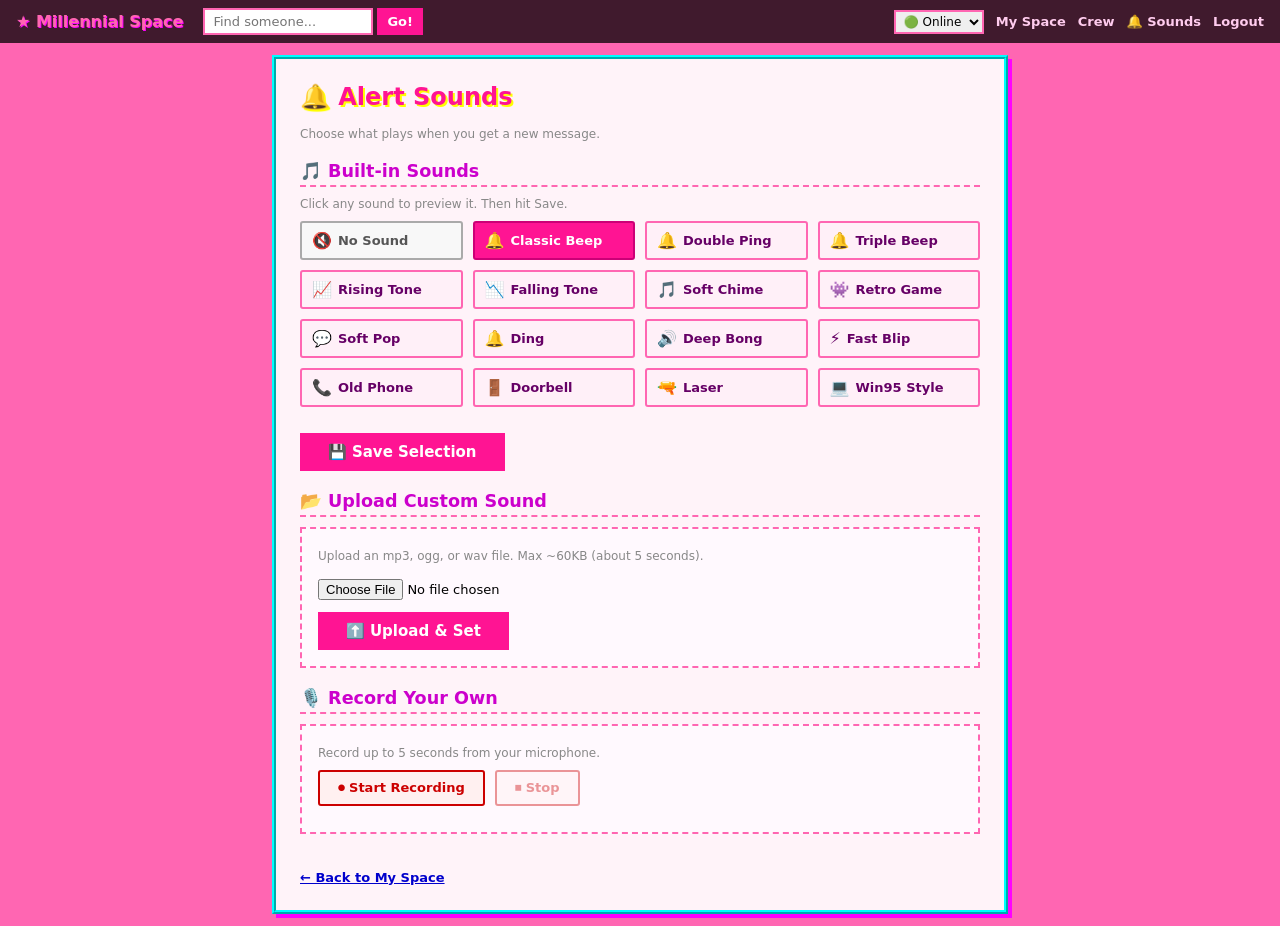
After one commit to brickface082/millennial-space, a Flask app: page /sounds in a window 1280 px wide. The commit adds this page. Run offline with Flask 3, Linux system fonts and the light colour scheme; the visitor is signed in with stand-in values (Sample User, id 1); data comes from the database, SQL or seed files in the repository.

Commit message:
T019: Alert sound system — 16 built-in Web Audio API sounds + custom upload + mic recording
- Add alert_sound (VARCHAR30) and custom_sound (TEXT) columns to User model with bulletproof migration
- New /sounds route: select from 16 CC0 programmatic sounds, upload file (<60KB base64), or record mic
- Web Audio API generates all built-in sounds in-browser (zero files, zero copyright)
- Custom sounds stored as base64 data URI in custom_sound column (survives Render redeploys, M008-safe)
- chat.html polling now calls playAlert() on new messages using user saved preference
- 🔔 Sounds link added to nav bar
- 11 new automated tests (38 total, 0 failed)

Co-Authored-By: Claude Sonnet 4.6 <noreply@anthropic.com>

```diff
--- a/app.py
+++ b/app.py
@@ -43,6 +43,8 @@ class User(db.Model, UserMixin):
     last_seen = db.Column(db.DateTime, nullable=True)
     msg_filter = db.Column(db.String(10), default="open")
     away_message = db.Column(db.Text, default="")
+    alert_sound = db.Column(db.String(30), default="classic_beep")
+    custom_sound = db.Column(db.Text, default="")
 
     def __repr__(self):
         return f"User({self.username})"
@@ -429,6 +431,51 @@ def chat_messages(username):
         "time": m.timestamp.strftime("%b %d at %I:%M %p")
     } for m in messages])
 
+VALID_SOUNDS = {
+    "none", "classic_beep", "double_ping", "triple_beep", "rising_tone",
+    "falling_tone", "soft_chime", "retro_game", "soft_pop", "ding",
+    "deep_bong", "fast_blip", "old_phone", "doorbell", "laser", "win95", "custom"
+}
+MAX_CUSTOM_SOUND_B64 = 80_000  # ~60KB audio
+
+@app.route("/sounds", methods=["GET", "POST"])
+@login_required
+def sounds():
+    if request.method == "POST":
+        action = request.form.get("action", "select")
+        if action == "select":
+            s = request.form.get("alert_sound", "classic_beep")
+            current_user.alert_sound = s if s in VALID_SOUNDS else "classic_beep"
+            db.session.commit()
+            flash("Alert sound saved!", "success")
+        elif action == "upload":
+            f = request.files.get("sound_file")
+            if f and f.filename:
+                import base64
+                data = f.read()
+                if len(data) > 60_000:
+                    flash("File too large — max 5 seconds / ~60KB.", "danger")
+                else:
+                    b64 = base64.b64encode(data).decode("utf-8")
+                    mime = f.content_type or "audio/mpeg"
+                    current_user.custom_sound = f"data:{mime};base64,{b64}"
+                    current_user.alert_sound = "custom"
+                    db.session.commit()
+                    flash("Custom sound uploaded!", "success")
+            else:
+                flash("No file selected.", "danger")
+        elif action == "record":
+            b64_data = request.form.get("recorded_sound", "")
+            if b64_data and len(b64_data) <= MAX_CUSTOM_SOUND_B64:
+                current_user.custom_sound = b64_data
+                current_user.alert_sound = "custom"
+                db.session.commit()
+                flash("Custom recording saved!", "success")
+            elif len(b64_data) > MAX_CUSTOM_SOUND_B64:
+                flash("Recording too long — max 5 seconds.", "danger")
+        return redirect(url_for("sounds"))
+    return render_template("sounds.html")
+
 @app.route("/status", methods=["POST"])
 @login_required
 def set_status():
@@ -467,6 +514,8 @@ with app.app_context():
             ("last_seen", dt_type),
             ("msg_filter", "VARCHAR(10) DEFAULT 'open'"),
             ("away_message", "TEXT DEFAULT ''"),
+            ("alert_sound", "VARCHAR(30) DEFAULT 'classic_beep'"),
+            ("custom_sound", "TEXT DEFAULT ''"),
         ]:
             if col not in existing:
                 conn.execute(db.text(f'ALTER TABLE "user" ADD COLUMN {col} {definition}'))
--- a/templates/base.html
+++ b/templates/base.html
@@ -128,6 +128,7 @@
             </form>
             <a href="{{ url_for('profile', username=current_user.username) }}">My Space</a>
             <a href="{{ url_for('crew_requests') }}">Crew</a>
+            <a href="{{ url_for('sounds') }}">🔔 Sounds</a>
             <a href="{{ url_for('logout') }}">Logout</a>
         </div>
     {% else %}
--- /dev/null
+++ b/templates/sounds.html
@@ -0,0 +1,303 @@
+{% extends "base.html" %}
+
+{% block title %}Alert Sounds - Millennial Space{% endblock %}
+
+{% block extra_style %}
+<style>
+    .sound-box {
+        background: rgba(255,255,255,0.92);
+        max-width: 680px;
+        margin: 0 auto;
+        padding: 24px;
+        border: 4px ridge #00ffff;
+        box-shadow: 4px 4px 0px #ff00ff;
+    }
+    h1 { color: #ff1493; text-shadow: 2px 2px #ffff00; margin-top: 0; font-size: 1.5em; }
+    h2 { color: #cc00cc; font-size: 1.1em; margin: 20px 0 10px 0; border-bottom: 2px dashed #ff66b2; padding-bottom: 4px; }
+    .sound-grid {
+        display: grid;
+        grid-template-columns: repeat(auto-fill, minmax(150px, 1fr));
+        gap: 10px;
+        margin-bottom: 16px;
+    }
+    .sound-btn {
+        display: flex;
+        align-items: center;
+        gap: 6px;
+        padding: 8px 10px;
+        border: 2px solid #ff66b2;
+        background: #fff0f8;
+        cursor: pointer;
+        font-family: inherit;
+        font-size: 13px;
+        font-weight: bold;
+        color: #660066;
+        border-radius: 3px;
+        transition: background 0.15s;
+        text-align: left;
+    }
+    .sound-btn:hover { background: #ffe0f4; border-color: #ff1493; }
+    .sound-btn.selected { background: #ff1493; color: white; border-color: #cc0077; }
+    .sound-btn .play-icon { font-size: 16px; flex-shrink: 0; }
+    .section-note { font-size: 12px; color: #888; margin: 4px 0 10px 0; }
+    .upload-area {
+        border: 2px dashed #ff66b2;
+        padding: 16px;
+        background: #fff9fe;
+        margin-bottom: 14px;
+    }
+    input[type="file"] { font-family: inherit; font-size: 13px; margin-top: 6px; }
+    .save-btn {
+        background: #ff1493; color: white; border: none;
+        padding: 10px 28px; font-family: inherit; font-size: 15px;
+        font-weight: bold; cursor: pointer; margin-top: 10px;
+    }
+    .save-btn:hover { background: #cc0077; }
+    .rec-controls { display: flex; gap: 10px; flex-wrap: wrap; align-items: center; margin: 10px 0; }
+    .rec-btn {
+        padding: 8px 18px; border: 2px solid #cc0000; background: #fff0f0;
+        color: #cc0000; font-family: inherit; font-size: 13px; font-weight: bold;
+        cursor: pointer; border-radius: 3px;
+    }
+    .rec-btn:hover { background: #ffe0e0; }
+    .rec-btn:disabled { opacity: 0.4; cursor: not-allowed; }
+    #rec-timer { font-size: 13px; color: #cc0000; font-weight: bold; }
+    #rec-status { font-size: 13px; color: #666; margin-top: 6px; }
+    a.back { color: #0000cc; font-weight: bold; font-size: 13px; }
+    .none-option {
+        border-color: #aaa; background: #f8f8f8; color: #555;
+    }
+    .none-option.selected { background: #555; color: white; border-color: #333; }
+</style>
+{% endblock %}
+
+{% block content %}
+<div class="sound-box">
+    <h1>🔔 Alert Sounds</h1>
+    <p class="section-note">Choose what plays when you get a new message.</p>
+
+    <!-- ── Built-in sounds ── -->
+    <h2>🎵 Built-in Sounds</h2>
+    <p class="section-note">Click any sound to preview it. Then hit Save.</p>
+    <form method="POST" action="{{ url_for('sounds') }}" id="select-form">
+        <input type="hidden" name="action" value="select">
+        <input type="hidden" name="alert_sound" id="selected-sound" value="{{ current_user.alert_sound or 'classic_beep' }}">
+        <div class="sound-grid">
+            <button type="button" class="sound-btn none-option{% if (current_user.alert_sound or 'classic_beep') == 'none' %} selected{% endif %}"
+                    data-sound="none" onclick="selectSound('none')">
+                <span class="play-icon">🔇</span> No Sound
+            </button>
+            {% set sound_list = [
+                ('classic_beep',  '🔔', 'Classic Beep'),
+                ('double_ping',   '🔔', 'Double Ping'),
+                ('triple_beep',   '🔔', 'Triple Beep'),
+                ('rising_tone',   '📈', 'Rising Tone'),
+                ('falling_tone',  '📉', 'Falling Tone'),
+                ('soft_chime',    '🎵', 'Soft Chime'),
+                ('retro_game',    '👾', 'Retro Game'),
+                ('soft_pop',      '💬', 'Soft Pop'),
+                ('ding',          '🔔', 'Ding'),
+                ('deep_bong',     '🔊', 'Deep Bong'),
+                ('fast_blip',     '⚡', 'Fast Blip'),
+                ('old_phone',     '📞', 'Old Phone'),
+                ('doorbell',      '🚪', 'Doorbell'),
+                ('laser',         '🔫', 'Laser'),
+                ('win95',         '💻', 'Win95 Style'),
+            ] %}
+            {% for key, icon, label in sound_list %}
+            <button type="button" class="sound-btn{% if (current_user.alert_sound or 'classic_beep') == key %} selected{% endif %}"
+                    data-sound="{{ key }}" onclick="selectSound('{{ key }}'); playBuiltin('{{ key }}')">
+                <span class="play-icon">{{ icon }}</span> {{ label }}
+            </button>
+            {% endfor %}
+        </div>
+        <button type="submit" class="save-btn">💾 Save Selection</button>
+    </form>
+
+    <!-- ── Custom upload ── -->
+    <h2>📂 Upload Custom Sound</h2>
+    <div class="upload-area">
+        <p class="section-note">Upload an mp3, ogg, or wav file. Max ~60KB (about 5 seconds).</p>
+        <form method="POST" action="{{ url_for('sounds') }}" enctype="multipart/form-data">
+            <input type="hidden" name="action" value="upload">
+            <input type="file" name="sound_file" accept="audio/mpeg,audio/ogg,audio/wav,.mp3,.ogg,.wav">
+            <br>
+            <button type="submit" class="save-btn" style="margin-top:12px;">⬆️ Upload &amp; Set</button>
+        </form>
+        {% if (current_user.alert_sound or '') == 'custom' and current_user.custom_sound %}
+        <p style="margin-top:10px; font-size:13px;">
+            <strong>Current custom sound:</strong>
+            <button type="button" onclick="playCustom()" style="background:#ff1493;color:white;border:none;padding:4px 12px;font-family:inherit;font-size:13px;cursor:pointer;font-weight:bold;">▶ Play</button>
+        </p>
+        {% endif %}
+    </div>
+
+    <!-- ── Mic recording ── -->
+    <h2>🎙️ Record Your Own</h2>
+    <div class="upload-area" id="rec-section">
+        <p class="section-note">Record up to 5 seconds from your microphone.</p>
+        <div class="rec-controls">
+            <button type="button" class="rec-btn" id="btn-start" onclick="startRec()">⏺ Start Recording</button>
+            <button type="button" class="rec-btn" id="btn-stop" onclick="stopRec()" disabled>⏹ Stop</button>
+            <span id="rec-timer"></span>
+        </div>
+        <div id="rec-status"></div>
+        <form method="POST" action="{{ url_for('sounds') }}" id="rec-form">
+            <input type="hidden" name="action" value="record">
+            <input type="hidden" name="recorded_sound" id="rec-data">
+            <button type="submit" class="save-btn" id="btn-save-rec" style="display:none;">💾 Save Recording</button>
+        </form>
+    </div>
+
+    <br>
+    <a class="back" href="{{ url_for('profile', username=current_user.username) }}">← Back to My Space</a>
+</div>
+
+<script>
+// ── Sound selection ──────────────────────────────────────────────────────────
+function selectSound(key) {
+    document.getElementById('selected-sound').value = key;
+    document.querySelectorAll('.sound-btn').forEach(b => {
+        b.classList.remove('selected');
+        if (b.dataset.sound === key) b.classList.add('selected');
+    });
+}
+
+// ── Web Audio API — built-in sounds ─────────────────────────────────────────
+let _actx = null;
+function actx() {
+    if (!_actx) _actx = new (window.AudioContext || window.webkitAudioContext)();
+    return _actx;
+}
+
+function playBuiltin(key) {
+    const ctx = actx();
+    const g = ctx.createGain();
+    g.connect(ctx.destination);
+    const t = ctx.currentTime;
+
+    function beep(freq, start, dur, vol, type) {
+        const o = ctx.createOscillator();
+        const og = ctx.createGain();
+        o.type = type || 'sine';
+        o.frequency.setValueAtTime(freq, t + start);
+        og.gain.setValueAtTime(vol || 0.4, t + start);
+        og.gain.exponentialRampToValueAtTime(0.001, t + start + dur);
+        o.connect(og); og.connect(ctx.destination);
+        o.start(t + start); o.stop(t + start + dur + 0.05);
+    }
+
+    switch (key) {
+        case 'classic_beep':  beep(880, 0, 0.18); break;
+        case 'double_ping':   beep(1200, 0, 0.1); beep(1200, 0.18, 0.1); break;
+        case 'triple_beep':   beep(1000, 0, 0.08); beep(1000, 0.12, 0.08); beep(1000, 0.24, 0.08); break;
+        case 'rising_tone':
+            { const o = ctx.createOscillator(); const og = ctx.createGain();
+              o.type = 'sine'; o.frequency.setValueAtTime(400, t); o.frequency.linearRampToValueAtTime(1400, t+0.35);
+              og.gain.setValueAtTime(0.4, t); og.gain.exponentialRampToValueAtTime(0.001, t+0.38);
+              o.connect(og); og.connect(ctx.destination); o.start(t); o.stop(t+0.4); } break;
+        case 'falling_tone':
+            { const o = ctx.createOscillator(); const og = ctx.createGain();
+              o.type = 'sine'; o.frequency.setValueAtTime(1400, t); o.frequency.linearRampToValueAtTime(300, t+0.35);
+              og.gain.setValueAtTime(0.4, t); og.gain.exponentialRampToValueAtTime(0.001, t+0.38);
+              o.connect(og); og.connect(ctx.destination); o.start(t); o.stop(t+0.4); } break;
+        case 'soft_chime':    beep(1047, 0, 0.4, 0.25, 'sine'); beep(1319, 0.08, 0.35, 0.2, 'sine'); beep(1568, 0.16, 0.3, 0.15, 'sine'); break;
+        case 'retro_game':    beep(440, 0, 0.07, 0.3, 'square'); beep(660, 0.09, 0.07, 0.3, 'square'); beep(880, 0.18, 0.07, 0.3, 'square'); break;
+        case 'soft_pop':
+            { const o = ctx.createOscillator(); const og = ctx.createGain();
+              o.type = 'sine'; o.frequency.setValueAtTime(200, t); o.frequency.exponentialRampToValueAtTime(80, t+0.12);
+              og.gain.setValueAtTime(0.5, t); og.gain.exponentialRampToValueAtTime(0.001, t+0.15);
+              o.connect(og); og.connect(ctx.destination); o.start(t); o.stop(t+0.18); } break;
+        case 'ding':          beep(1760, 0, 0.5, 0.3, 'sine'); break;
+        case 'deep_bong':     beep(110, 0, 0.7, 0.5, 'sine'); break;
+        case 'fast_blip':     beep(2000, 0, 0.04, 0.3, 'square'); break;
+        case 'old_phone':
+            for (let i = 0; i < 3; i++) {
+                beep(480, i*0.25, 0.1, 0.4, 'square');
+                beep(620, i*0.25+0.05, 0.08, 0.3, 'square');
+            } break;
+        case 'doorbell':      beep(523, 0, 0.25, 0.35); beep(392, 0.28, 0.35, 0.35); break;
+        case 'laser':
+            { const o = ctx.createOscillator(); const og = ctx.createGain();
+              o.type = 'sawtooth'; o.frequency.setValueAtTime(800, t); o.frequency.exponentialRampToValueAtTime(100, t+0.2);
+              og.gain.setValueAtTime(0.4, t); og.gain.exponentialRampToValueAtTime(0.001, t+0.22);
+              o.connect(og); og.connect(ctx.destination); o.start(t); o.stop(t+0.25); } break;
+        case 'win95':
+            beep(392, 0, 0.12, 0.3, 'sine');
+            beep(523, 0.14, 0.12, 0.3, 'sine');
+            beep(659, 0.28, 0.12, 0.3, 'sine');
+            beep(784, 0.42, 0.2, 0.3, 'sine');
+            break;
+        default: break;
+    }
+}
+
+// ── Custom sound playback ────────────────────────────────────────────────────
+function playCustom() {
+    {% if current_user.custom_sound %}
+    const audio = new Audio("{{ current_user.custom_sound | safe }}");
+    audio.play().catch(()=>{});
+    {% endif %}
+}
+
+// ── Mic recording ─────────────────────────────────────────────────────────────
+let mediaRecorder, recChunks = [], recTimer, recSeconds = 0;
+
+if (!navigator.mediaDevices) {
+    document.getElementById('rec-section').innerHTML =
+        '<p style="color:#888;font-size:13px;">🎙️ Mic recording requires HTTPS and a compatible browser.</p>';
+}
+
+async function startRec() {
+    recChunks = []; recSeconds = 0;
+    try {
+        const stream = await navigator.mediaDevices.getUserMedia({ audio: true });
+        mediaRecorder = new MediaRecorder(stream);
+        mediaRecorder.ondataavailable = e => { if (e.data.size) recChunks.push(e.data); };
+        mediaRecorder.onstop = finishRec;
+        mediaRecorder.start();
+        document.getElementById('btn-start').disabled = true;
+        document.getElementById('btn-stop').disabled = false;
+        document.getElementById('rec-status').textContent = 'Recording…';
+        recTimer = setInterval(() => {
+            recSeconds++;
+            document.getElementById('rec-timer').textContent = recSeconds + 's';
+            if (recSeconds >= 5) stopRec();
+        }, 1000);
+    } catch(err) {
+        document.getElementById('rec-status').textContent = 'Mic access denied: ' + err.message;
+    }
+}
+
+function stopRec() {
+    clearInterval(recTimer);
+    document.getElementById('btn-stop').disabled = true;
+    if (mediaRecorder && mediaRecorder.state !== 'inactive') mediaRecorder.stop();
+    mediaRecorder.stream.getTracks().forEach(t => t.stop());
+}
+
+function finishRec() {
+    const blob = new Blob(recChunks, { type: 'audio/webm' });
+    const reader = new FileReader();
+    reader.onload = () => {
+        document.getElementById('rec-data').value = reader.result;
+        document.getElementById('btn-save-rec').style.display = '';
+        document.getElementById('rec-status').textContent = 'Recording ready — hit Save to use it.';
+        const audio = new Audio(reader.result);
+        audio.play().catch(()=>{});
+    };
+    reader.readAsDataURL(blob);
+    document.getElementById('btn-start').disabled = false;
+    document.getElementById('rec-timer').textContent = '';
+}
+
+// ── Chat polling alert hook (shared with chat.html) ─────────────────────────
+// Expose playAlert() globally so chat.html can call it on new messages.
+window.playAlert = function() {
+    const key = "{{ current_user.alert_sound or 'classic_beep' }}";
+    if (key === 'none') return;
+    if (key === 'custom') { playCustom(); return; }
+    playBuiltin(key);
+};
+</script>
+{% endblock %}
```
Also changed, not shown: templates/chat.html (+62 -0 lines), tests/test_features.py (+57 -0 lines).
